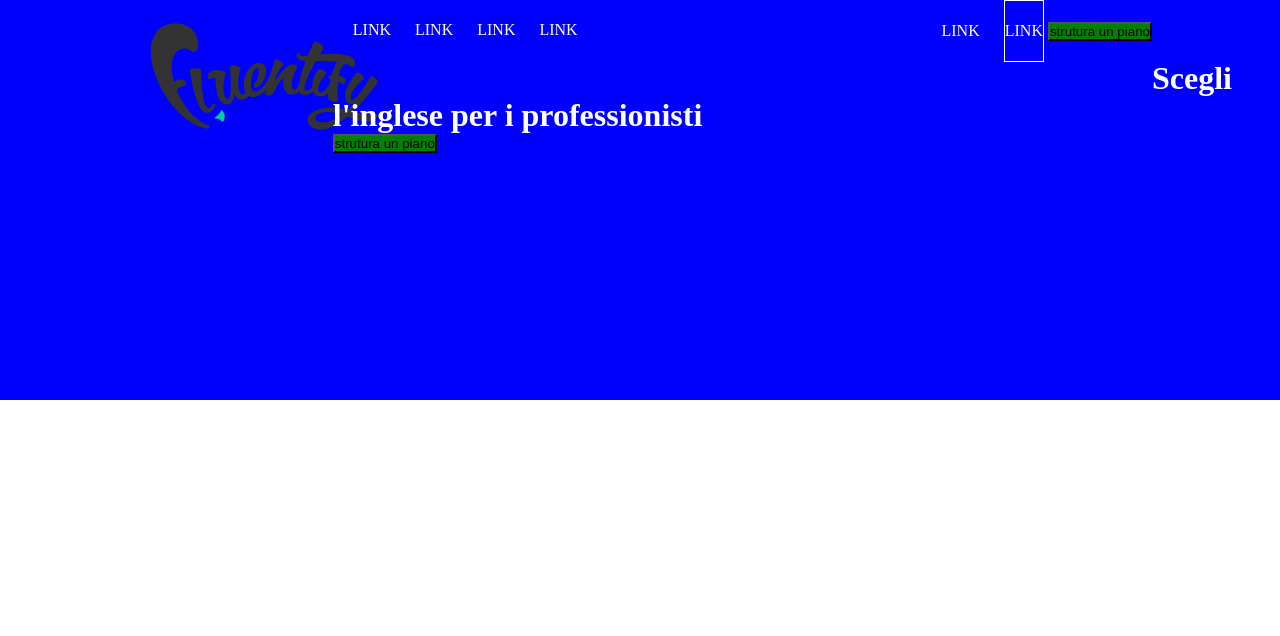
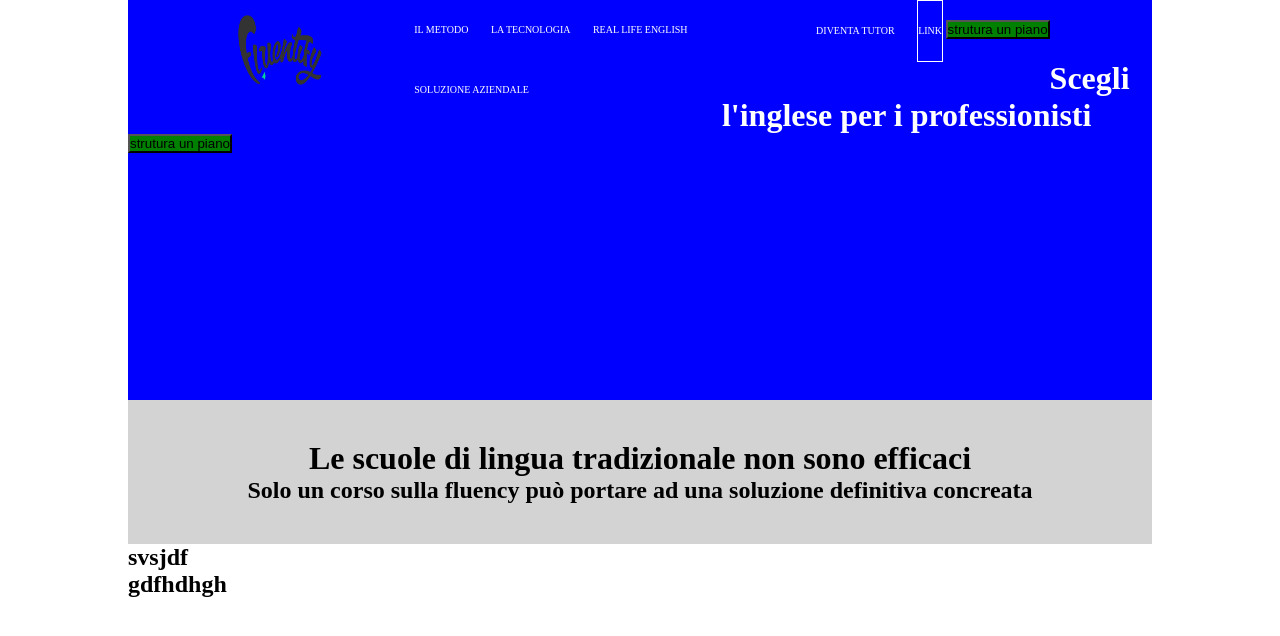
Before and after one commit to valeriodeprosperi/htmlcss-fluentify, a plain HTML site: page index.html in a window 1280 px wide. Drawn offline with Linux system fonts and the light colour scheme.

Commit message:
col left centr right inserite

```diff
--- a/index.html
+++ b/index.html
@@ -6,24 +6,27 @@
     <title></title>
   </head>
   <body>
+    <div class="container">
+
+
     <!-- parte superiore -->
       <header>
         <div class="header-top container">
           <div class="header-top-logo">
-            <img src="img/fluentify_Logo.png" alt="">
+            <img id="img"src="img/fluentify_Logo.png" alt="">
           </div>
           <nav class="header-top-nav-left">
               <ul class="menu-inline">
-                <li><a href="#">link</a></li>
-                <li><a href="#">link</a></li>
-                <li><a href="#">link</a></li>
-                <li><a href="#">link</a></li>
+                <li><a href="#">Il metodo</a></li>
+                <li><a href="#">La tecnologia</a></li>
+                <li><a href="#">Real life english</a></li>
+                <li><a href="#">Soluzione aziendale</a></li>
               </ul>
           </nav>
 
           <nav class="header-top-nav-right">
             <ul class="menu-inline">
-              <li><a href="#">link</a></li>
+              <li><a href="#">Diventa tutor</a></li>
               <li id="boxlink"><a href="#">link</a></li>
               <button id="button-color2"type="button" name="button">strutura un piano</button>
             </ul>
@@ -40,6 +43,25 @@
 
       <!-- contenuto -->
       <main>
+        <div class="container-logo">
+                    <h1>Le scuole di lingua tradizionale non sono efficaci</h1>
+                    <h2>Solo un corso sulla fluency può portare ad una soluzione definitiva concreata</h2>
+        </div>
+
+        <div class="colonne">
+          <aside class="col-left">
+            <h2>svsjdf</h2>
+          </aside>
+
+          <section class="col-central">
+            <h2>gdfhdhgh</h2>
+          </section>
+
+          <aside class="col-right">
+
+          </aside>
+
+
 
       </main>
       <!-- /contenuto -->
@@ -48,6 +70,6 @@
 
       </footer>
       <!-- /footer -->
-
+    </div>
   </body>
 </html>
--- a/style.css
+++ b/style.css
@@ -11,6 +11,10 @@ header{
 .container{
   width:80%;
   margin:auto;
+}
+#img{
+  height: 100px;
+  width:100px;
 }
 .menu-inline{
   list-style: none;
@@ -40,6 +44,7 @@ header{
 .header-top-nav-left{
   float: left;
   width: 40%;
+  font-size: 10px;
 
 }
 
@@ -47,6 +52,8 @@ header{
   float: left;
   width: 40%;
   text-align: right;
+  font-size: 10px;
+
 
 
 }
@@ -77,3 +84,13 @@ header{
   text-align: left;
 
 }
+
+/* inizio main */
+
+
+
+.container-logo {
+  padding: 40px;
+  background-color: lightgrey;
+  text-align: center;
+}
```
